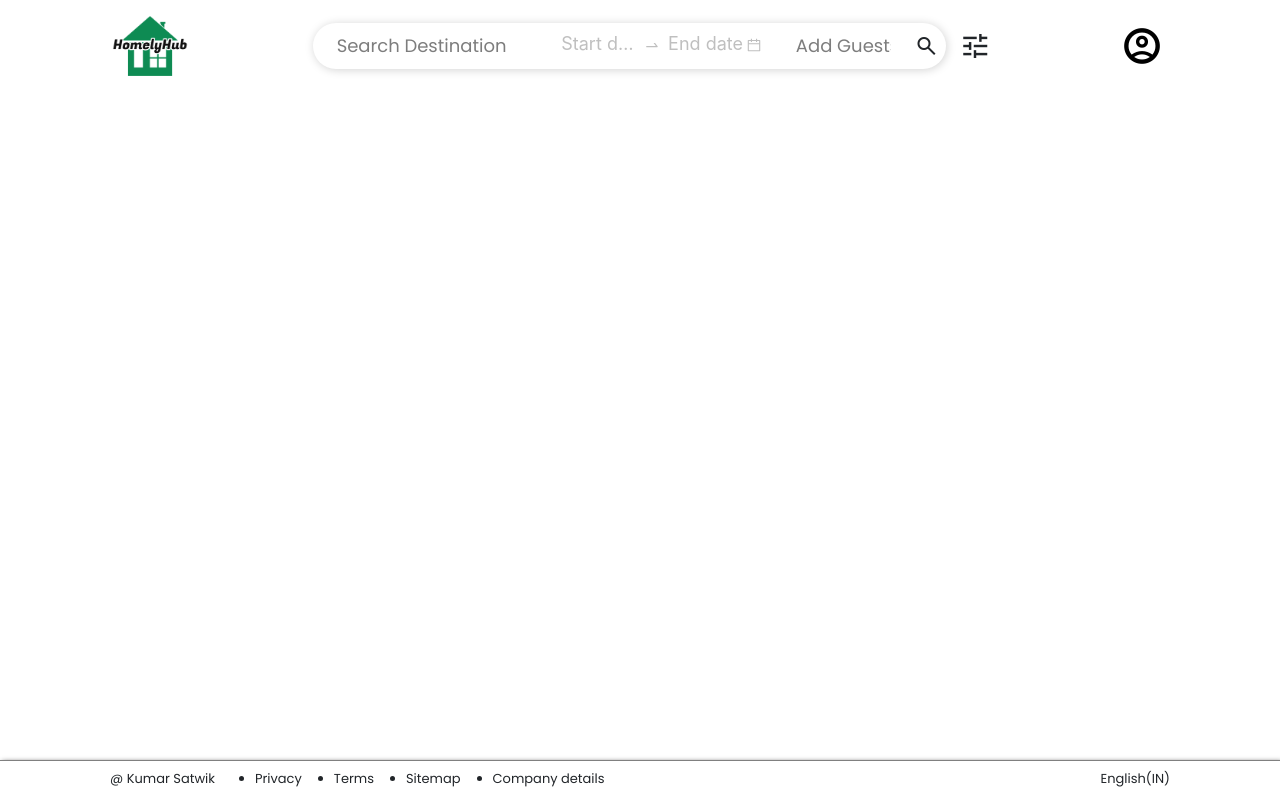
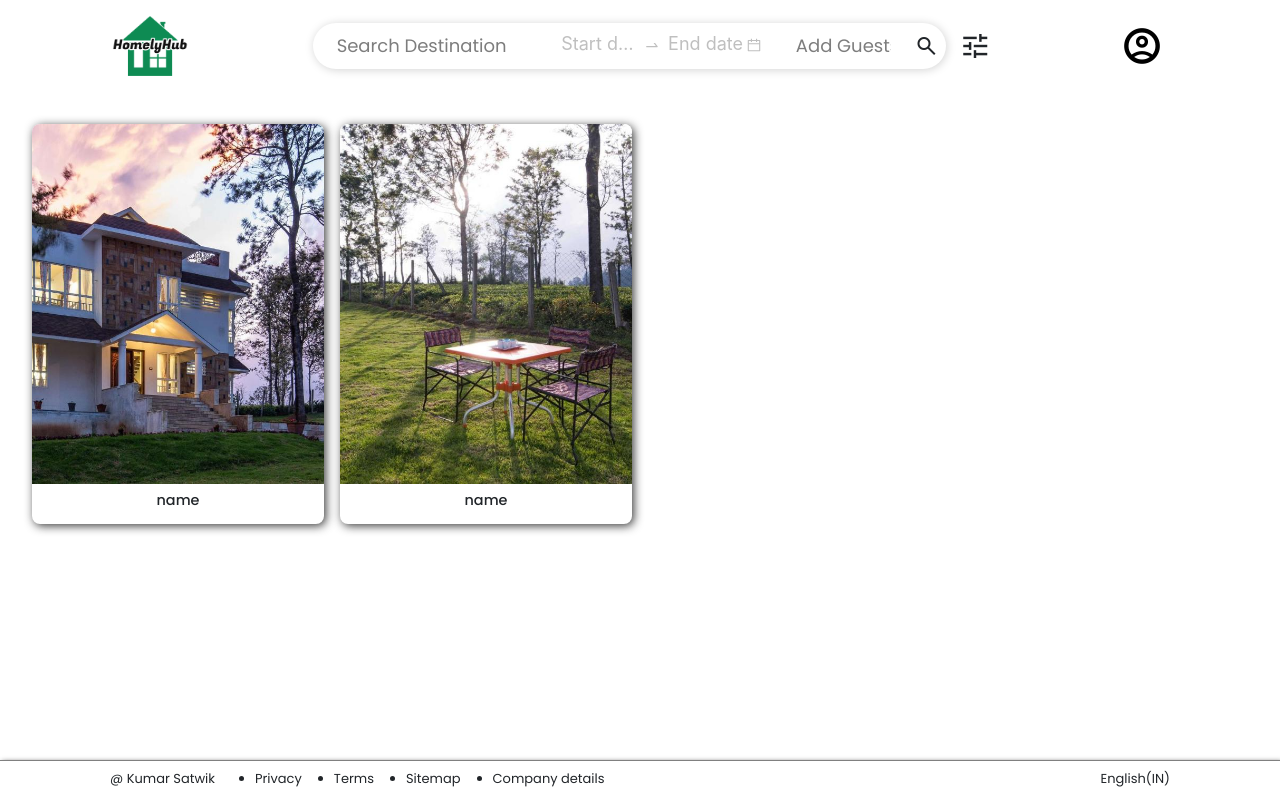
Before and after one commit to developer-metalhead/HomelyHub, a React (Create React App) app in the folder frontend/: page / in a window 1280 px wide. Built offline with nearby package versions, Linux system fonts and the light colour scheme; a web font is replaced by a local one.

Commit message:
28 feb finished

```diff
--- a/frontend/src/App.js
+++ b/frontend/src/App.js
@@ -3,10 +3,13 @@ import './App.css';
 
 import { createBrowserRouter,createRoutesFromElements,Route,RouterProvider } from 'react-router-dom';
 import Main from "./Components/Home/Main";
+import PropertyList from './Components/Home/PropertyList';
 function App() {
   const router=createBrowserRouter(
     createRoutesFromElements(
-    <Route path="/" element={<Main/>}></Route>
+    <Route path="/" element={<Main/>} exact>
+      <Route path="/" element={<PropertyList/>} exact/>
+    </Route>
     ))
   return <div className="App">
   <RouterProvider router={router}/>
--- /dev/null
+++ b/frontend/src/Components/Home/PropertyList.js
@@ -0,0 +1,55 @@
+import React from "react";
+const Card = ({ image, address, price, name }) => {
+  return (
+    <figure className="property">
+      <img src={image} alt="Propertyimg" />
+      <h4>name</h4>
+      <figcaption>
+        <main className="propertydetails">
+          <h5>{name}</h5>
+          <h6>
+            <span class="material-symbols-outlined houseicon">home_pin</span>
+            {address}
+          </h6>
+          <p>
+            <span className="price">${price}</span> per night
+          </p>
+        </main>
+      </figcaption>
+    </figure>
+  );
+};
+
+const PropertyList = () => {
+  const cardsData = [
+    {
+      id: 1,
+      image: "/assets/image1.jpeg",
+      name: "House Manali",
+      address: "Manali,Himachal",
+      price: 1999,
+    },
+    {
+      id: 2,
+      image: "/assets/image2.jpeg",
+      name: "Villa Home",
+      address: "Coorg",
+      price: 4000,
+    },
+  ];
+  return (
+    <div className="propertylist">
+      {cardsData.map((card) => (
+        <Card
+          key={card.id}
+          image={card.image}
+          name={card.name}
+          address={card.address}
+          price={card.price}
+        />
+      ))}
+    </div>
+  );
+};
+
+export default PropertyList;
```
Also changed, not shown: frontend/src/Components/Home/FilterModal.js (+9 -1 lines).
